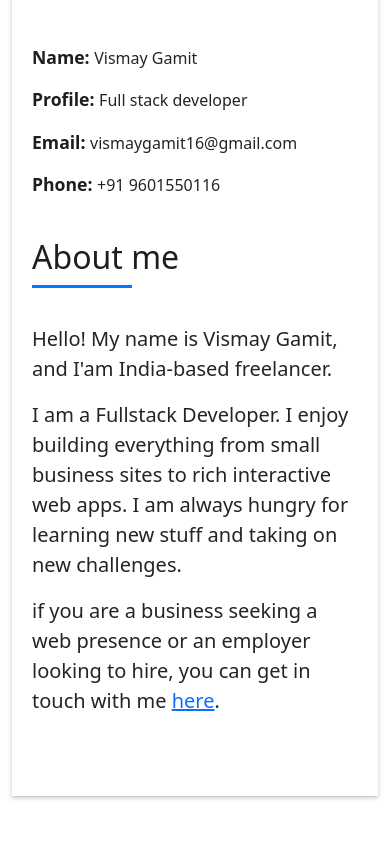
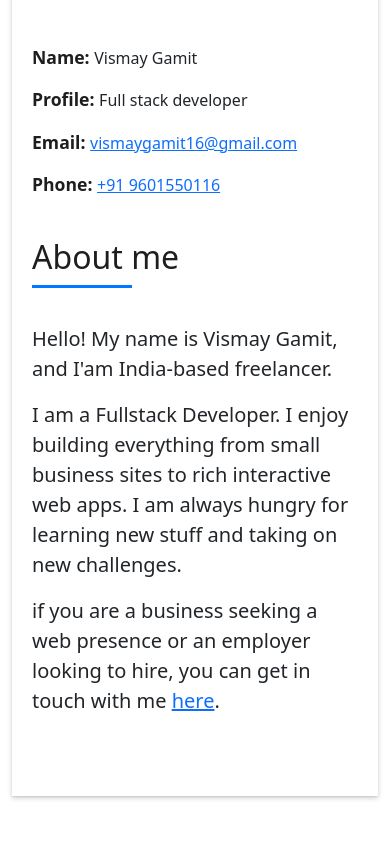
Before and after one commit to vismaygamit/portfolio-react, a React (Create React App) app: page / in a window 390 px wide. Shown: the part 1340-2184 px from the top of the page. Built offline with nearby package versions, Linux system fonts and the light colour scheme; no server answers.

Commit message:
click to action phone mail wa

```diff
--- a/src/pages/about.js
+++ b/src/pages/about.js
@@ -31,11 +31,11 @@ const about = (props) => {
                         </p>
                         <p>
                           <span className="title-s">Email: </span>{" "}
-                          <span>vismaygamit16@gmail.com</span>
+                          <span><a href="mailto:vismaygamit16@gmail.com">vismaygamit16@gmail.com</a></span>
                         </p>
                         <p>
                           <span className="title-s">Phone: </span>{" "}
-                          <span>+91 9601550116</span>
+                          <span><a href="tel:+919601550116">+91 9601550116</a></span>
                         </p>
                       </div>
                     </div>
--- a/src/pages/contact.js
+++ b/src/pages/contact.js
@@ -91,11 +91,12 @@ const contact = (props) => {
                       </li>
                       <li>
                         <span className="bi bi-phone" />
-                        +91 (960) 155-0116
+                        <a href="tel:+919601550116">+91 (960) 155-0116</a>
+
                       </li>
                       <li>
                         <span className="bi bi-envelope" />{" "}
-                        vismaygamit16@gmail.com
+                        <a href="mailto:vismaygamit16@gmail.com">vismaygamit16@gmail.com</a>
                       </li>
                     </ul>
                   </div>
@@ -136,6 +137,13 @@ const contact = (props) => {
                           </span>
                         </a>
                       </li>
+                      <li>
+                        <a href="https://wa.me/+919601550116">
+                          <span className="ico-circle">
+                            <i className="bi bi-whatsapp" />
+                          </span>
+                        </a>
+                      </li>
                     </ul>
                   </div>
                 </div>
```
